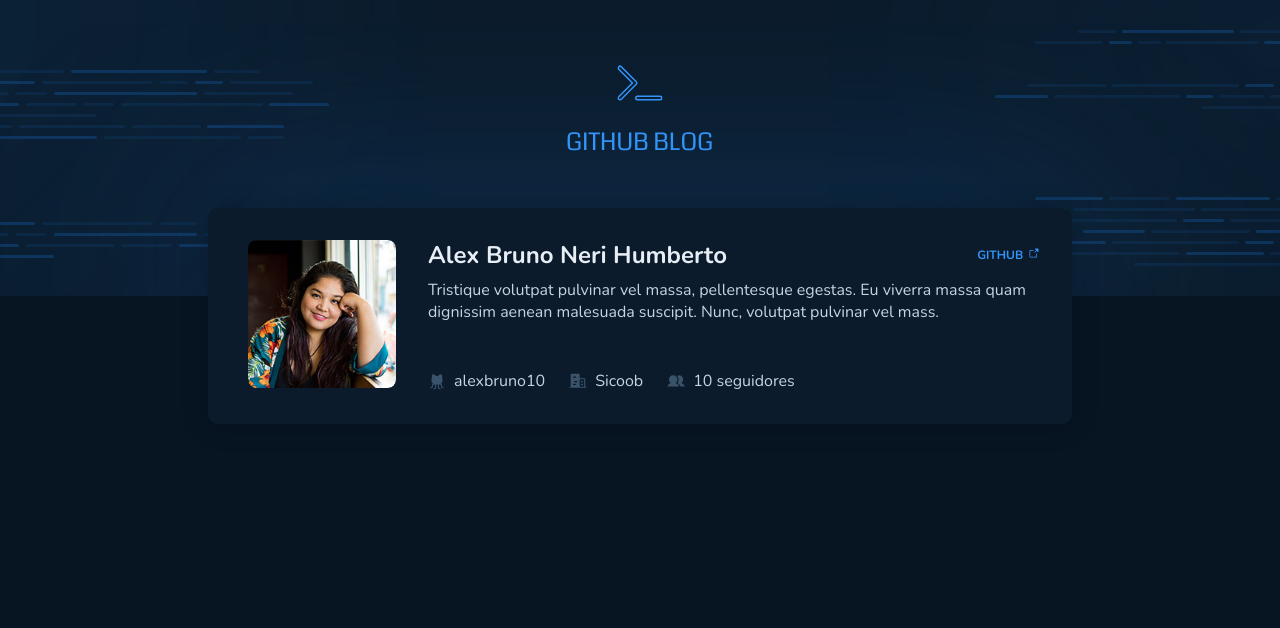
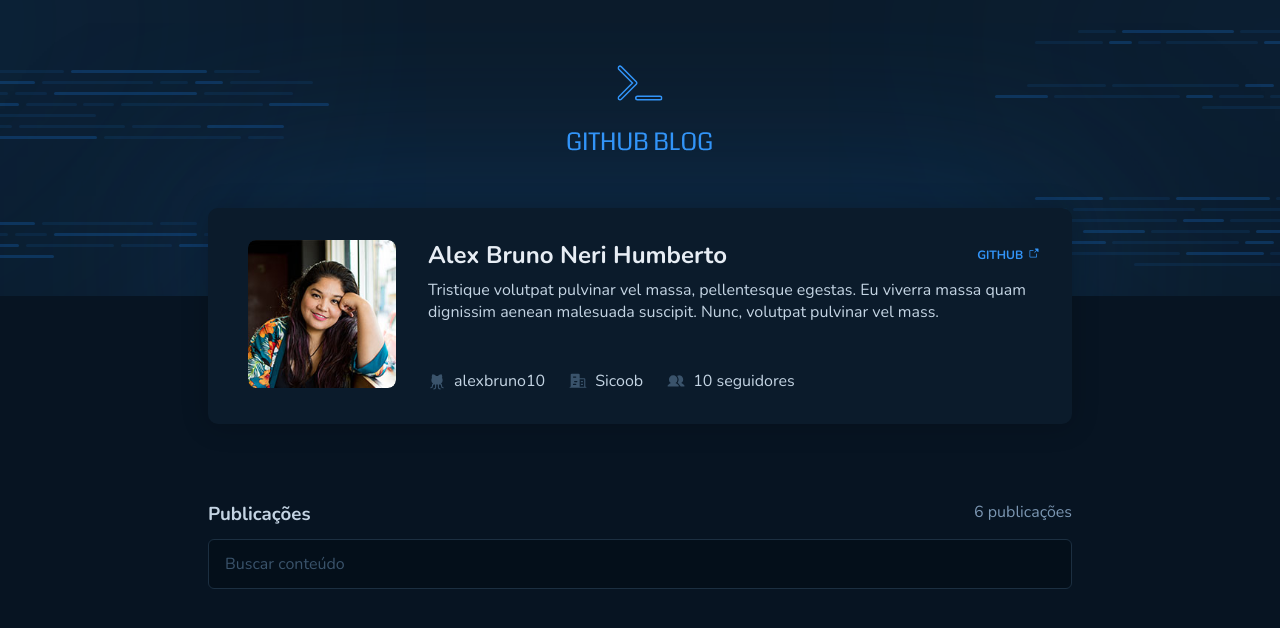
Before and after one commit to alexbruno10/github-blog, a React (Vite) app: page / in a window 1280 px wide. Shown: the top 628 px of the page. Built offline with nearby package versions, Linux system fonts and the light colour scheme.

Commit message:
Create Form search input

```diff
--- a/package.json
+++ b/package.json
@@ -12,11 +12,14 @@
     "@fortawesome/fontawesome-svg-core": "^6.2.1",
     "@fortawesome/free-solid-svg-icons": "^6.2.1",
     "@fortawesome/react-fontawesome": "^0.2.0",
+    "@hookform/resolvers": "^2.9.10",
     "phosphor-react": "^1.4.1",
     "react": "^18.2.0",
     "react-dom": "^18.2.0",
+    "react-hook-form": "^7.43.1",
     "react-router-dom": "^6.8.1",
-    "styled-components": "^5.3.6"
+    "styled-components": "^5.3.6",
+    "zod": "^3.20.2"
   },
   "devDependencies": {
     "@types/react": "^18.0.27",
--- /dev/null
+++ b/src/components/SearchInput/index.tsx
@@ -0,0 +1,42 @@
+import { useForm } from "react-hook-form";
+import { SearchInputContainer } from "./styles";
+import * as z from 'zod'
+import { zodResolver } from '@hookform/resolvers/zod'
+
+const searchFormSchema = z.object({
+    query: z.string(),
+})
+
+type SearchFormInputs = z.infer<typeof searchFormSchema>
+
+export default function SearchInput() {
+
+    const {register, handleSubmit, reset} = useForm<SearchFormInputs>({
+        resolver: zodResolver(searchFormSchema),
+    })
+
+    function handleSubmitPost(data: SearchFormInputs) {
+        console.log(data)
+        reset()
+    }
+
+    return(
+        <SearchInputContainer>
+
+            <header>
+                <h3>Publicações</h3>
+                <span>6 publicações</span>
+            </header>
+
+
+            <form onSubmit={handleSubmit(handleSubmitPost)}>
+                <input
+                type="text"
+                placeholder="Buscar conteúdo"
+                {...register('query')}
+                />
+            </form>
+
+        </SearchInputContainer>
+    )
+};
--- /dev/null
+++ b/src/components/SearchInput/styles.ts
@@ -0,0 +1,42 @@
+import styled from 'styled-components'
+
+export const SearchInputContainer = styled.div`
+
+    width: 100%;
+    margin-top: 4.8rem;
+
+
+    header {
+        display: flex;
+        width: 100%;
+        justify-content: space-between;
+
+        h3 {
+            color: ${({theme}) => theme.colors["subtitle"]};
+        }
+
+        span {
+            color: ${({theme}) => theme.colors["span"]};
+        }
+    }
+
+    form {
+
+        input {
+            width: 100%;
+            height: 3.125rem;
+            border: 1px solid #1C2F41;
+            border-radius: 6px;
+            margin-top: 0.75rem;
+            background: ${({theme}) => theme.colors["input"]};
+            padding: 0.75rem 1rem;
+            color: ${({theme}) => theme.colors["label"]};
+        }
+
+        input::placeholder {
+            color: ${({theme}) => theme.colors["label"]};
+        }
+
+    }
+
+`
--- a/src/pages/Home/index.tsx
+++ b/src/pages/Home/index.tsx
@@ -1,11 +1,13 @@
 import Header from "../../components/Header"
 import CardProfile from "../../components/CardProfile"
 import { HomeContainer } from "./styles"
+import SearchInput from "../../components/SearchInput"
 
 export default function Home() {
     return (
         <HomeContainer>
             <CardProfile />
+            <SearchInput />
         </HomeContainer>
     )
 };
```
Also changed, not shown: 1 other file (tests, documents, lock files or other folders).
